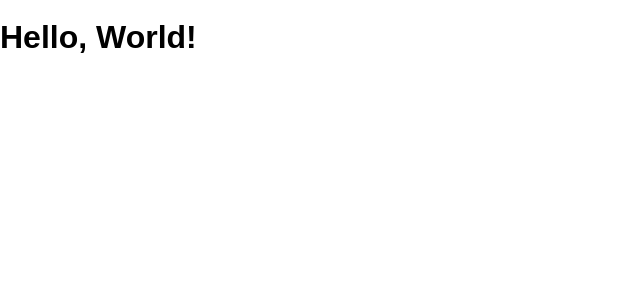
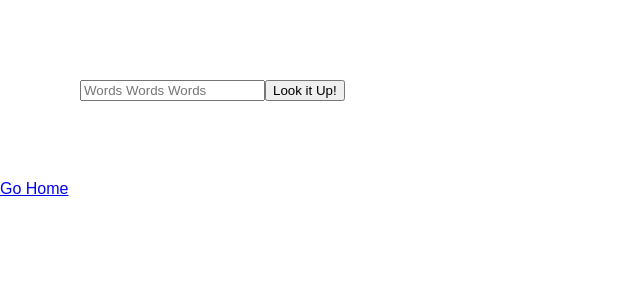
Before and after one commit to Dantezinfern0/diction-addiction, a React (Create React App) app: page /dictionary in a window 1280 px wide. Shown: the top 300 px of the page, without its empty margins (0-640 px from the left). Built offline with nearby package versions, Linux system fonts and the light colour scheme.

Commit message:
quite big for a first commit

```diff
--- a/package.json
+++ b/package.json
@@ -21,9 +21,11 @@
     "stylelint-config-standard": "^18.3.0"
   },
   "dependencies": {
+    "axios": "^0.19.0",
     "json": "^9.0.6",
     "react": "^16.8.6",
     "react-dom": "^16.8.6",
+    "react-router-dom": "^5.0.0",
     "react-scripts": "^3.0.1"
   }
 }
--- a/src/App.js
+++ b/src/App.js
@@ -1,10 +1,19 @@
-import React, { Component } from 'react'
-import HelloWorld from './components/HelloWorld'
+import React from 'react'
+import { BrowserRouter as Router, Route, Switch } from 'react-router-dom'
+import Dictionary from './pages/Dictionary.jsx'
+import Thesaurus from './pages/Thesaurus.jsx'
+import Home from './pages/Home.jsx'
 
-class App extends Component {
-  render() {
-    return <HelloWorld />
-  }
+export default function Routed() {
+  return (
+    <>
+      <Router>
+        <Switch>
+          <Route path="/" exact component={Home} />
+          <Route path="/dictionary" exact component={Dictionary} />
+          <Route path="/thesaurus" exact component={Thesaurus} />
+        </Switch>
+      </Router>
+    </>
+  )
 }
-
-export default App
--- a/src/components/HelloWorld.js
+++ /dev/null
@@ -1,9 +0,0 @@
-import React, { Component } from 'react'
-
-class HelloWorld extends Component {
-  render() {
-    return <h1>Hello, World!</h1>
-  }
-}
-
-export default HelloWorld
--- /dev/null
+++ b/src/components/HomeButton.jsx
@@ -0,0 +1,10 @@
+import React from 'react'
+import { Link } from 'react-router-dom'
+
+export default function Home() {
+  return (
+    <>
+      <Link to="/">Go Home</Link>
+    </>
+  )
+}
--- a/src/index.css
+++ b/src/index.css
@@ -10,3 +10,6 @@ body {
   margin: 0;
   min-height: 100%;
 }
+form {
+  padding: 5rem;
+}
--- /dev/null
+++ b/src/pages/Dictionary.jsx
@@ -0,0 +1,34 @@
+import React, { useState } from 'react'
+import Axios from 'axios'
+import HomeButton from '../components/HomeButton.jsx'
+
+
+export default function Dictionary() {
+  const apiUrl =
+    'https://www.dictionaryapi.com/api/v3/references/collegiate/json/'
+  const dicKey = '?key=8b979027-815e-4cca-93ca-e396a7bb4be7'
+  const [term, setTerm] = useState('')
+  const apiCall = (e) => {
+    e.preventDefault()
+    Axios.post(`${apiUrl}${term}${dicKey}`).then(resp => {
+      console.log(resp.data)
+      setTerm(resp.data)
+    })
+  }
+    return (
+      <>
+        <form onSubmit={apiCall}>
+          <input
+            type="text"
+            placeholder="Words Words Words"
+            value={term}
+            onChange={e => {
+              setTerm(e.target.value)
+            }}
+          />
+          <button onClick={apiCall}>Look it Up!</button>
+        </form>
+        <HomeButton/>
+      </>
+    )
+  }
--- /dev/null
+++ b/src/pages/Home.jsx
@@ -0,0 +1,14 @@
+import React, { useState } from 'react'
+import { Link } from 'react-router-dom'
+
+export default function MainPage() {
+  return (
+    <>
+      <h1>
+        <Link to="/dictionary">Dictionary</Link>
+        <p>or</p>
+        <Link to="/thesaurus">Thesaurus</Link>
+      </h1>
+    </>
+  )
+}
--- /dev/null
+++ b/src/pages/Thesaurus.jsx
@@ -0,0 +1,33 @@
+import React, { useState } from 'react'
+import Axios from 'axios'
+import HomeButton from '../components/HomeButton.jsx'
+
+
+export default function Thesaurus() {
+  const apiUrl = 'https://www.dictionaryapi.com/api/v3/references/thesaurus/json/'
+  const theKey = '?key=8c234c39-cdc9-45fb-93b7-86ebbfd16948'
+  const [word, setWord] = useState('')
+  const apiCaller = (e) => {
+    e.preventDefault()
+    Axios.post(`${apiUrl}${word}${theKey}`).then(resp => {
+      console.log(resp.data)
+      setWord(resp.data)
+    })
+  }
+    return (
+      <>
+        <form onSubmit={apiCaller}>
+          <input
+            type="text"
+            placeholder="Words Words Words"
+            value={word}
+            onChange={e => {
+              setWord(e.target.value)
+            }}
+          />
+          <button onClick={apiCaller}>Look it Up!</button>
+        </form>
+        <HomeButton/>
+      </>
+    )
+  }
```
Also changed, not shown: 1 other file (tests, documents, lock files or other folders).
